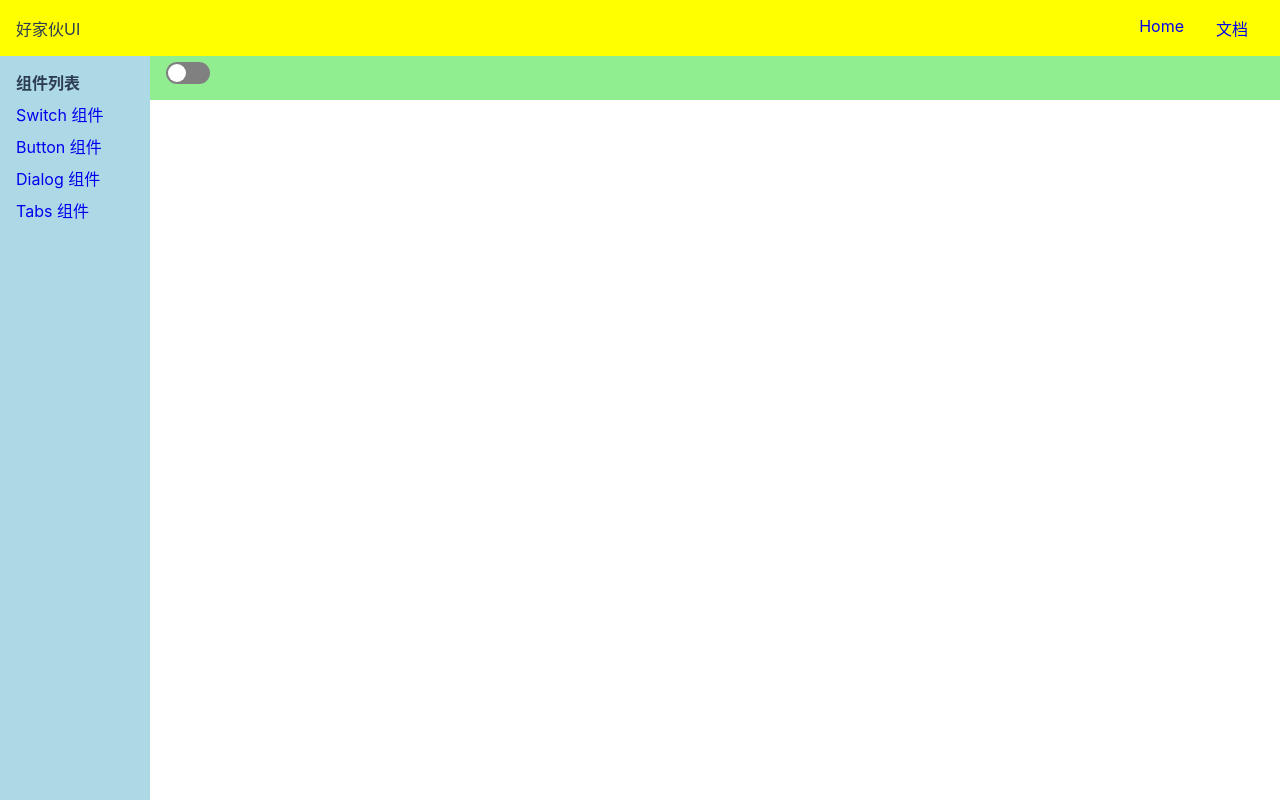
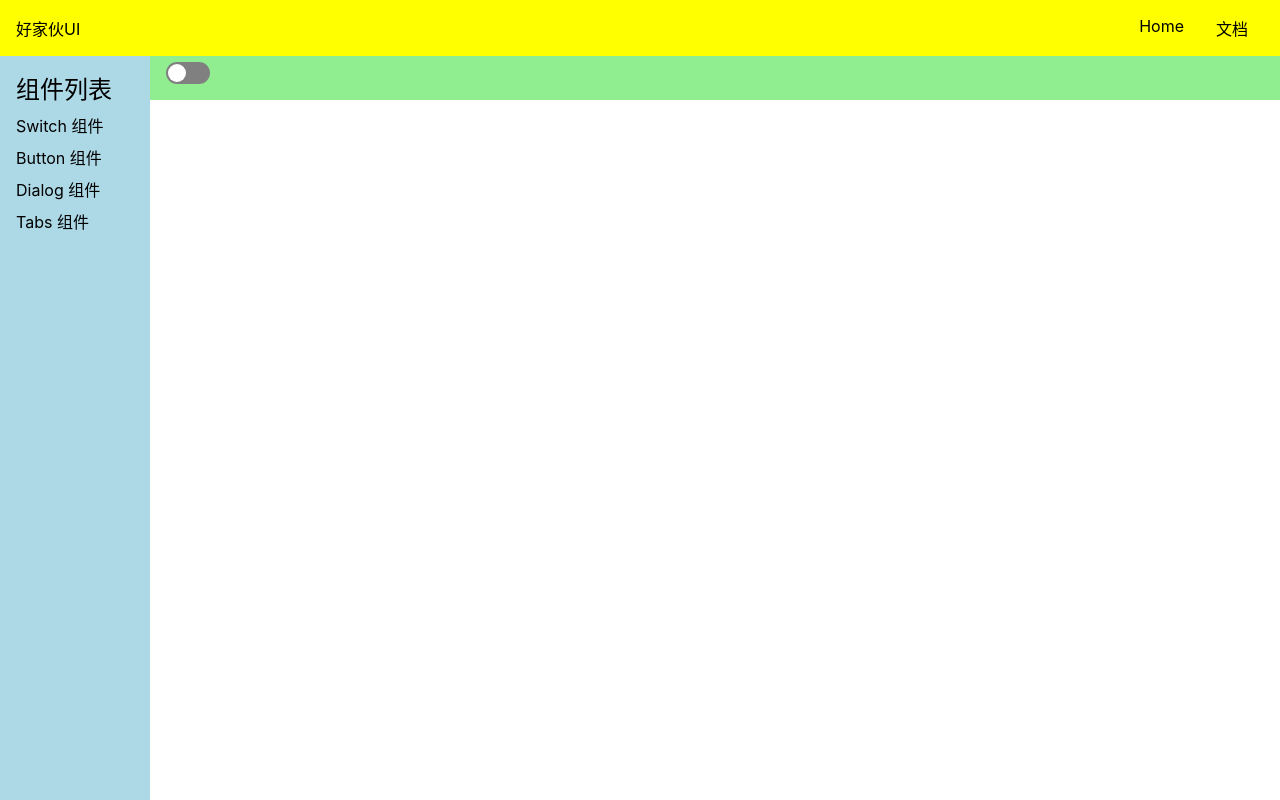
Before and after one commit to Glen-Ni/vue3wheels, a Vue app: page /#/doc/switch in a window 1280 px wide. Built offline with nearby package versions, Linux system fonts and the light colour scheme.

Commit message:
class添加前缀；提取css避免影响其他；

```diff
--- a/src/index.css
+++ /dev/null
@@ -1,106 +0,0 @@
-#app {
-  font-family: -apple-system, "Noto Sans", "Helvetica Neue", Helvetica,
-    "Nimbus Sans L", Arial, "Liberation Sans", "PingFang SC", "Hiragino Sans GB",
-    "Noto Sans CJK SC", "Source Han Sans SC", "Source Han Sans CN",
-    "Microsoft YaHei", "Wenquanyi Micro Hei", "WenQuanYi Zen Hei", "ST Heiti",
-    SimHei, "WenQuanYi Zen Hei Sharp", sans-serif;
-  -webkit-font-smoothing: antialiased;
-  -moz-osx-font-smoothing: grayscale;
-  color: #2c3e50;
-}
-
-* {
-  box-sizing: border-box;
-}
-body,
-h1,
-h2,
-h3,
-h4,
-h5,
-h6,
-hr,
-p,
-blockquote,
-dl,
-dt,
-dd,
-ul,
-ol,
-li,
-pre,
-form,
-fieldset,
-legend,
-button,
-input,
-textarea,
-th,
-td {
-  margin: 0;
-  padding: 0;
-}
-body,
-button,
-input,
-select,
-textarea {
-  font: 12px/1.5tahoma, arial, \5b8b\4f53;
-}
-h1,
-h2,
-h3,
-h4,
-h5,
-h6 {
-  font-size: 100%;
-}
-address,
-cite,
-dfn,
-em,
-var {
-  font-style: normal;
-}
-code,
-kbd,
-pre,
-samp {
-  font-family: couriernew, courier, monospace;
-}
-small {
-  font-size: 12px;
-}
-ul,
-ol {
-  list-style: none;
-}
-a {
-  text-decoration: none;
-}
-a:hover {
-  text-decoration: underline;
-}
-sup {
-  vertical-align: text-top;
-}
-sub {
-  vertical-align: text-bottom;
-}
-legend {
-  color: #000;
-}
-fieldset,
-img {
-  border: 0;
-}
-button,
-input,
-select,
-textarea {
-  font-size: 100%;
-}
-table {
-  border-collapse: collapse;
-  border-spacing: 0;
-}
--- /dev/null
+++ b/src/index.scss
@@ -0,0 +1,35 @@
+* {
+  margin: 0;
+  padding: 0;
+  box-sizing: border-box;
+}
+ul,
+ol {
+  list-style: none;
+}
+a {
+  text-decoration: none;
+  color: inherit;
+  &:hover {
+    border-bottom: 1px solid;
+    cursor: pointer;
+  }
+}
+h1,
+h2,
+h3,
+h4,
+h5,
+h6 {
+  font-weight: normal;
+}
+
+body {
+  font-size: 16px;
+
+  font-family: -apple-system, "Noto Sans", "Helvetica Neue", Helvetica,
+    "Nimbus Sans L", Arial, "Liberation Sans", "PingFang SC", "Hiragino Sans GB",
+    "Noto Sans CJK SC", "Source Han Sans SC", "Source Han Sans CN",
+    "Microsoft YaHei", "Wenquanyi Micro Hei", "WenQuanYi Zen Hei", "ST Heiti",
+    SimHei, "WenQuanYi Zen Hei Sharp", sans-serif;
+}
--- a/src/libs/Button.vue
+++ b/src/libs/Button.vue
@@ -34,9 +34,13 @@
   border: 1px solid $border-color;
   border-radius: $radius;
   box-shadow: 0 1px 0 fade-out($color: black, $amount: 0.95);
+  transition: all 0.4s;
   &:hover, &:focus {
     color: $blue;
     border-color: $blue;
+  }
+  &:focus {
+    outline: none;
   }
   & + & {
     margin-left: 8px;
--- a/src/libs/Switch.vue
+++ b/src/libs/Switch.vue
@@ -1,5 +1,5 @@
 <template>
-  <div :class="{ button: true, checked: value }" @click="toggle">
+  <div class="hao-switch" :class="{ 'hao-checked': value }" @click="toggle">
     <span class="dot"></span>
   </div>
 </template>
@@ -17,10 +17,10 @@
   },
 };
 </script>
-<style lang="scss" scoped>
+<style lang="scss">
 $h: 22px;
 $h2: $h - 4px;
-.button {
+.hao-switch {
   position: relative;
   height: $h;
   width: $h * 2;
@@ -37,7 +37,7 @@
     background: white;
     transition: left 0.2s;
   }
-  &.checked {
+  &.hao-checked {
     background-color: blue;
     > .dot {
       left: calc(100% - #{$h2} - 2px);
--- /dev/null
+++ b/src/libs/hao.scss
@@ -0,0 +1,14 @@
+[class^='hao-'],
+[class*=' hao-'] {
+  margin: 0;
+  padding: 0;
+  box-sizing: border-box;
+  font-size: 16px;
+  font-family: -apple-system, 'Noto Sans', 'Helvetica Neue', Helvetica,
+    'Nimbus Sans L', Arial, 'Liberation Sans', 'PingFang SC', 'Hiragino Sans GB',
+    'Noto Sans CJK SC', 'Source Han Sans SC', 'Source Han Sans CN',
+    'Microsoft YaHei', 'Wenquanyi Micro Hei', 'WenQuanYi Zen Hei', 'ST Heiti',
+    SimHei, 'WenQuanYi Zen Hei Sharp', sans-serif;
+  -webkit-font-smoothing: antialiased;
+  -moz-osx-font-smoothing: grayscale;
+}
--- a/src/main.ts
+++ b/src/main.ts
@@ -1,6 +1,7 @@
 import { createApp } from 'vue';
 import App from './App.vue';
-import './index.css';
+import './libs/hao.scss';
+import './index.scss';
 import { router } from './router';
 
 
```
